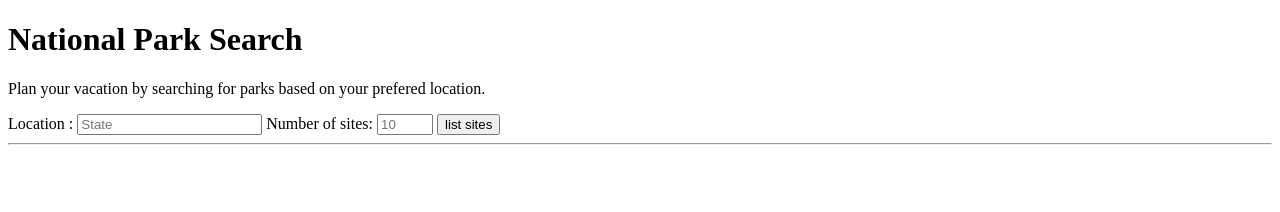
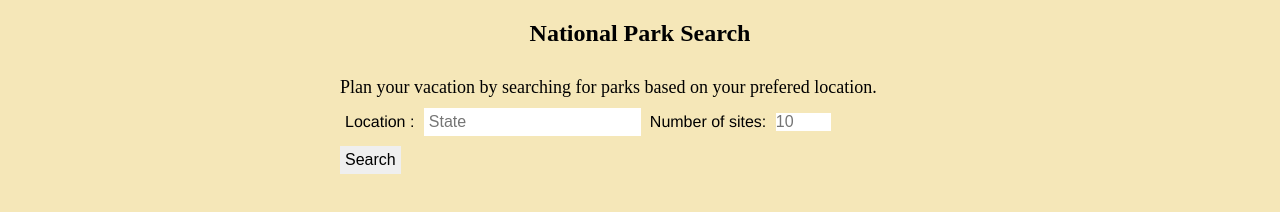
Before and after one commit to nikosamofa/national-parks, a plain HTML site: page index.html in a window 1280 px wide. Drawn offline with nearby package versions, Linux system fonts and the light colour scheme.

Commit message:
final commit js/css/html

```diff
--- a/index.html
+++ b/index.html
@@ -5,7 +5,7 @@
     <meta charset="UTF-8">
     <meta name="viewport" content="width=device-width, initial-scale=1.0">
     <title>Park Search</title>
-    <link rel="stylesheet" type="text/stylesheet" href="parks.css">
+    <link rel="stylesheet" href="parks.css">
 </head>
 
 <body>
@@ -14,13 +14,16 @@
 
             <form id="parks-form" role="searchForm">
                 <h1> National Park Search</h1>
+
                 <p>Plan your vacation by searching for parks based on your prefered location.</p>
+
                 <label for="area"> Location : </label>
                 <input id="js-area" type="text" placeholder="State" name="area" required>
 
                 <label for="maxResults">Number of sites: </label>
                 <input type="number" name="maxResults" id="js-maxResults" placeholder="10" min="1" max="10" required>
-                <button type="submit" id="submit">list sites</button>
+
+                <button type="submit" id="submit">Search</button>
             </form>
             <hr>
             <section class="results" hidden>
--- a/parks.css
+++ b/parks.css
@@ -1,9 +1,45 @@
 * {
+  margin: 0;
+  padding: 0;
+  border: 0;
+  font-size: 100%;
   box-sizing: border-box;
 }
 
 body {
- background-color:;
+  margin: 0;
+  background-color: rgb(245, 231, 184);
+}
+
+.container {
+  margin-left: auto;
+  margin-right: auto;
+  max-width: 600px;
+}
+
+form h1 {
+  text-align: center;
+  padding: 20px;
+  font-size: 24px;
+
+}
+form label{
+  margin-bottom: 5px;
+  font-family: 'Franklin Gothic Medium', 'Arial Narrow', Arial, sans-serif;
+  display: inline;
+  padding: 5px;
+}
+form button{
+  display: flex;
+  margin-top: 10px;
+}
+h3{
+  text-align: center;
+  padding-bottom:10px;
+}
+
+h2{
+  padding-top: 10px;
 }
 
 button, input[type="text"] {
@@ -18,28 +54,26 @@ ul {
   list-style: none;
   padding: 0;
   margin: 0;
+  width: auto;
 }
 
 li {
   padding: 10px;
+}
+
+li, img {
   max-width: 500px;
 }
 
-.container {
-  max-width: 600px;
-  margin: 0 auto;
-
+ul img{
+  margin-left: auto;
+  margin-right: auto;
+  border-bottom-left-radius: 10%;
+  border-top-right-radius: 10%;
 }
 
-
 p {
-    font-size: 18px;
-    font-weight: bold;
+  font-size: 18px;
+  padding-bottom: 10px;
+  padding-top: 10px;
 }
-
-form {
-  display: inline-flex;
-}
-img{
-  width: 300px;
-}
--- a/parks.js
+++ b/parks.js
@@ -53,11 +53,11 @@ function displayResults(responseJson) {
         $('#js-result-list').append(
             `<li>
 
-            <h3>National Park : ${responseJson.data[i].fullName}</h3>
+            <h3> ${responseJson.data[i].fullName}</h3>
             <img src="${responseJson.data[i].images[0].url}">
             <p>${responseJson.data[i].description}</p>
             <p>visite: <a href="${responseJson.data[i].url}">${responseJson.data[i].url}</a></p>
-
+            </hr>
             </li>`)
     };
     $('.results').removeAttr('hidden');
```
